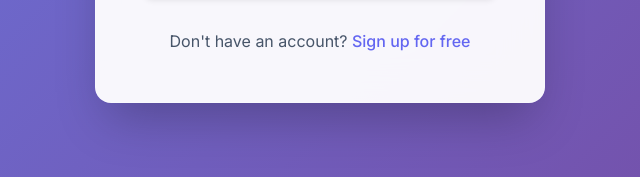
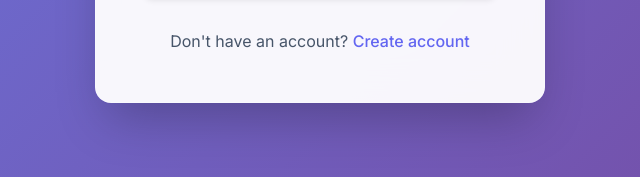
Before and after one commit to blair307/ai-coach-app, a plain HTML site: page login.html in a window 1280 px wide. Shown: the part 620-797 px from the top of the page, 320-960 px from the left. Drawn offline with Linux system fonts and the light colour scheme.

Commit message:
Update login.html

```diff
--- a/login.html
+++ b/login.html
@@ -42,7 +42,7 @@
 
             <div class="auth-footer">
                 <p>Don't have an account?
-                    <a href="signup.html">Sign up for free</a>
+                    <a href="signup.html">Create account</a>
                 </p>
             </div>
         </div>
```
